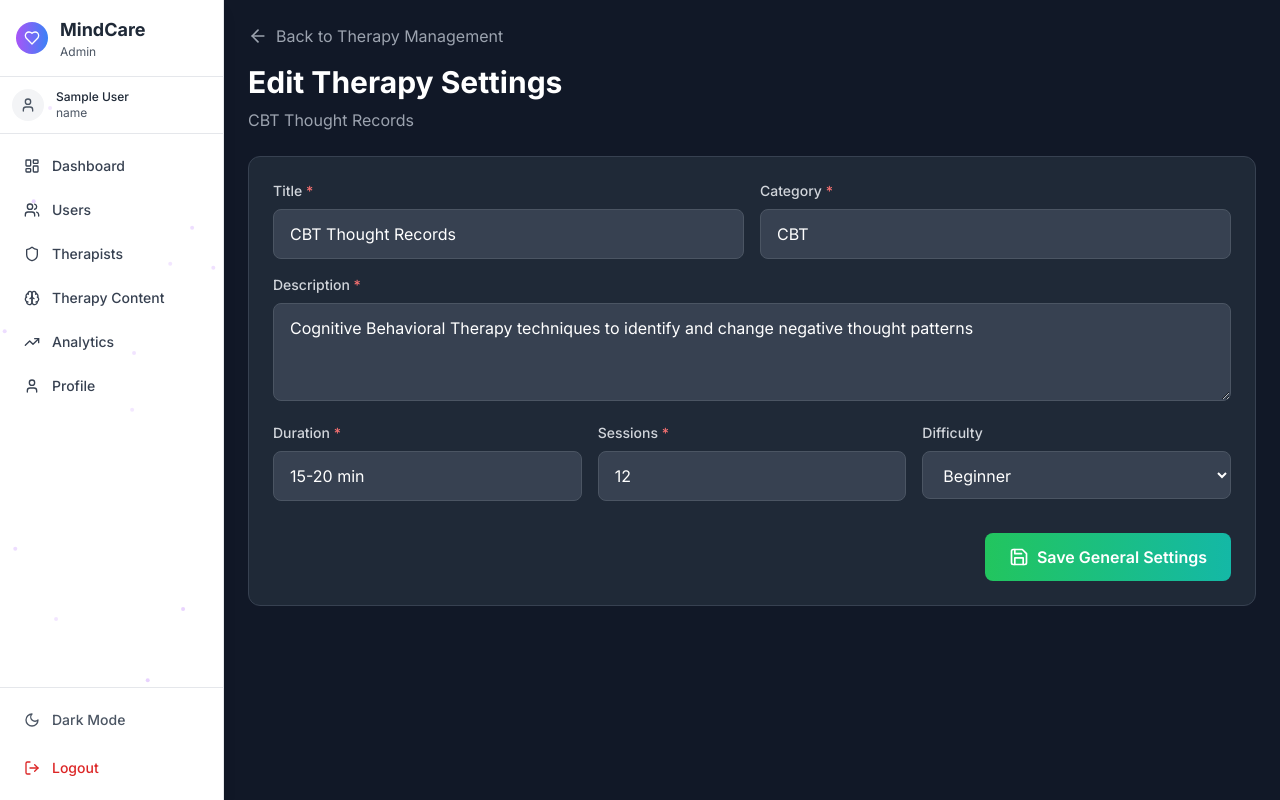
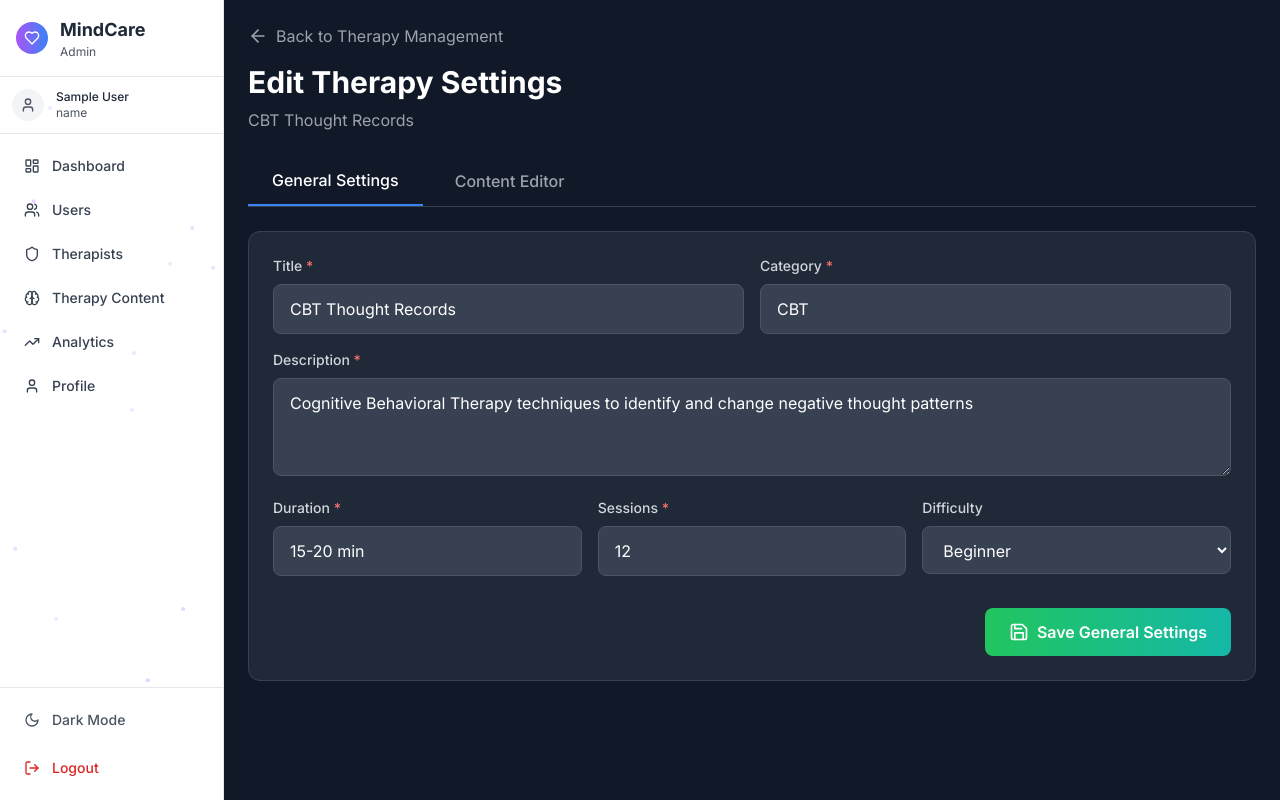
Before and after one commit to karthikkarki2001-ops/bolt64, a React (Vite) app: page /admin/therapy-content/1 in a window 1280 px wide. Built offline with nearby package versions, Linux system fonts and the light colour scheme; no server answers; sample sign-in values are in the browser's storage.

Commit message:
Updated therapyContentStorage.ts

```diff
--- a/src/pages/AdminTherapyContentEditor.tsx
+++ b/src/pages/AdminTherapyContentEditor.tsx
@@ -5,12 +5,16 @@ import { ArrowLeft, Save } from 'lucide-react';
 import toast from 'react-hot-toast';
 import { Therapy } from '../types/therapy';
 import { getAllTherapies, updateTherapy } from '../utils/therapyStorage';
+import RelaxationMusicEditor from '../components/therapy-editors/RelaxationMusicEditor';
+import { getTherapyContent, saveTherapyContent, getDefaultContentForType } from '../utils/therapyContentStorage';
 
 
 function AdminTherapyContentEditor() {
   const { id } = useParams<{ id: string }>();
   const navigate = useNavigate();
   const [therapy, setTherapy] = useState<Therapy | null>(null);
+  const [activeTab, setActiveTab] = useState<'general' | 'content'>('general');
+  const [contentData, setContentData] = useState<any>(null);
 
   const [generalSettings, setGeneralSettings] = useState({
     title: '',
@@ -43,6 +47,19 @@ function AdminTherapyContentEditor() {
           tags: found.tags,
           status: found.status
         });
+
+        const isRelaxMusic = found.title.toLowerCase().includes('relaxation') ||
+                             found.title.toLowerCase().includes('music');
+
+        let content = getTherapyContent(id);
+
+        if (!content && isRelaxMusic) {
+          content = getDefaultContentForType('relaxation_music') as any;
+        } else if (content) {
+          content = content.contentData;
+        }
+
+        setContentData(content || getDefaultContentForType('relaxation_music'));
       }
     }
   }, [id]);
@@ -56,6 +73,17 @@ function AdminTherapyContentEditor() {
       toast.success('General settings saved!');
     }
   };
+
+  const handleSaveContent = () => {
+    if (!id || !contentData) return;
+
+    const existingContent = getTherapyContent(id);
+    saveTherapyContent(id, 'relaxation_music', contentData, existingContent?.id);
+    toast.success('Content saved successfully!');
+  };
+
+  const isRelaxationMusic = therapy?.title.toLowerCase().includes('relaxation') ||
+                             therapy?.title.toLowerCase().includes('music');
 
   if (!therapy) {
     return (
@@ -89,6 +117,30 @@ function AdminTherapyContentEditor() {
           </div>
         </motion.div>
 
+        <div className="mb-6 flex space-x-2 border-b border-gray-700">
+          <button
+            onClick={() => setActiveTab('general')}
+            className={`px-6 py-3 font-medium transition-colors ${
+              activeTab === 'general'
+                ? 'text-white border-b-2 border-blue-500'
+                : 'text-gray-400 hover:text-white'
+            }`}
+          >
+            General Settings
+          </button>
+          <button
+            onClick={() => setActiveTab('content')}
+            className={`px-6 py-3 font-medium transition-colors ${
+              activeTab === 'content'
+                ? 'text-white border-b-2 border-blue-500'
+                : 'text-gray-400 hover:text-white'
+            }`}
+          >
+            Content Editor
+          </button>
+        </div>
+
+        {activeTab === 'general' && (
           <div className="bg-gray-800 rounded-xl border border-gray-700 overflow-hidden">
             <div className="p-6">
               <motion.div
@@ -188,6 +240,47 @@ function AdminTherapyContentEditor() {
               </motion.div>
             </div>
           </div>
+        )}
+
+        {activeTab === 'content' && (
+          <div className="bg-gray-800 rounded-xl border border-gray-700 overflow-hidden">
+            <div className="p-6">
+              <motion.div
+                initial={{ opacity: 0, x: -20 }}
+                animate={{ opacity: 1, x: 0 }}
+              >
+                {isRelaxationMusic && contentData ? (
+                  <>
+                    <RelaxationMusicEditor
+                      data={contentData}
+                      onChange={setContentData}
+                    />
+                    <div className="flex justify-end pt-6 mt-6 border-t border-gray-700">
+                      <motion.button
+                        whileHover={{ scale: 1.02 }}
+                        whileTap={{ scale: 0.98 }}
+                        onClick={handleSaveContent}
+                        className="flex items-center space-x-2 px-6 py-3 bg-gradient-to-r from-green-500 to-teal-500 text-white rounded-lg font-semibold hover:from-green-600 hover:to-teal-600"
+                      >
+                        <Save className="w-5 h-5" />
+                        <span>Save Content</span>
+                      </motion.button>
+                    </div>
+                  </>
+                ) : (
+                  <div className="text-center py-12">
+                    <p className="text-gray-400 text-lg">
+                      Content editor not available for this therapy type
+                    </p>
+                    <p className="text-gray-500 text-sm mt-2">
+                      Advanced content editing is currently only available for Relaxation Music therapy
+                    </p>
+                  </div>
+                )}
+              </motion.div>
+            </div>
+          </div>
+        )}
       </div>
     </div>
   );
--- a/src/utils/therapyContentStorage.ts
+++ b/src/utils/therapyContentStorage.ts
@@ -173,7 +173,7 @@ export function getDefaultContentForType(type: keyof TherapyContentData): Therap
     },
     relaxation_music: {
       audioTracks: [],
-      categories: ['Calm', 'Focus', 'Sleep', 'Stress Relief', 'Meditation']
+      categories: ['Nature Sounds', 'Meditation Music', 'Sleep Sounds', 'Focus and Concentration']
     },
     art_therapy: {
       artPrompts: [
```
Lines whose indentation alone changed are shown as unchanged.
